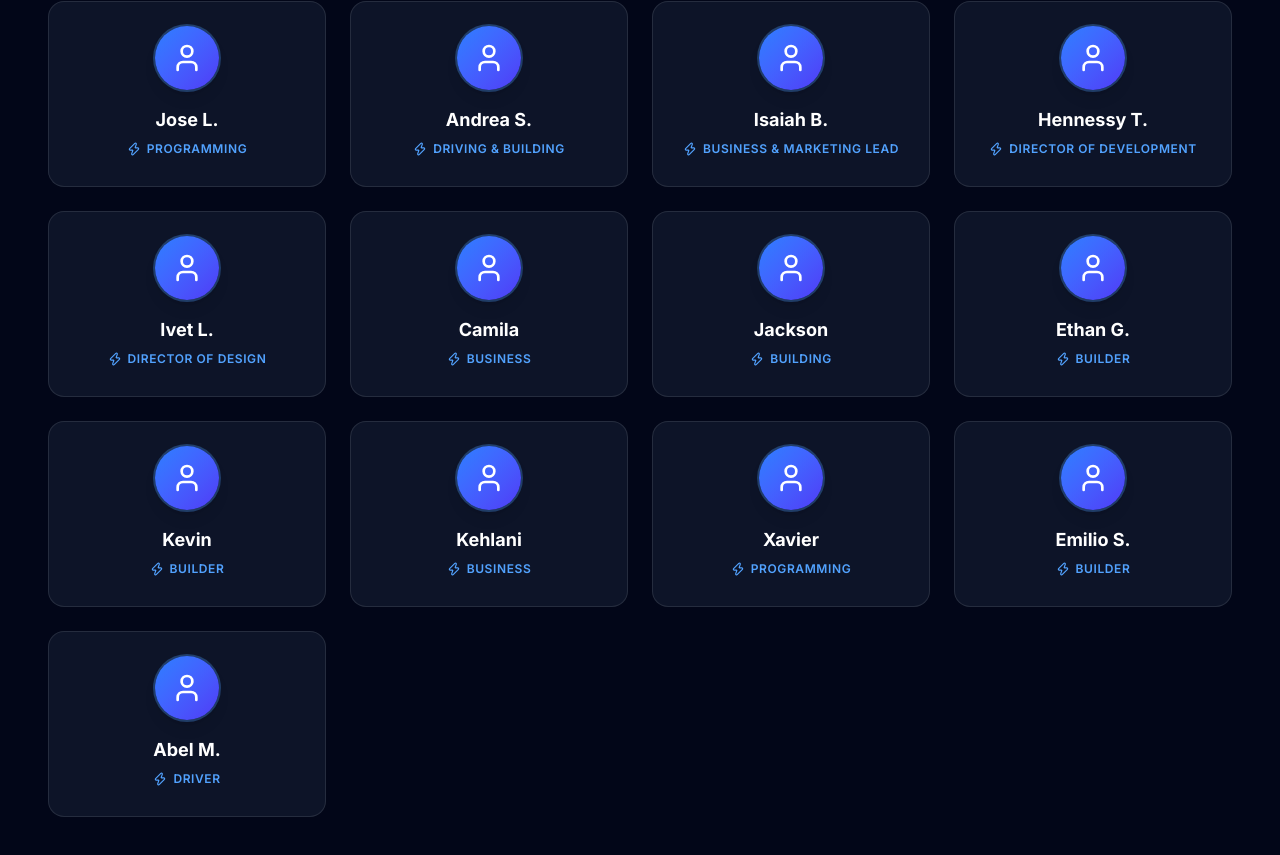
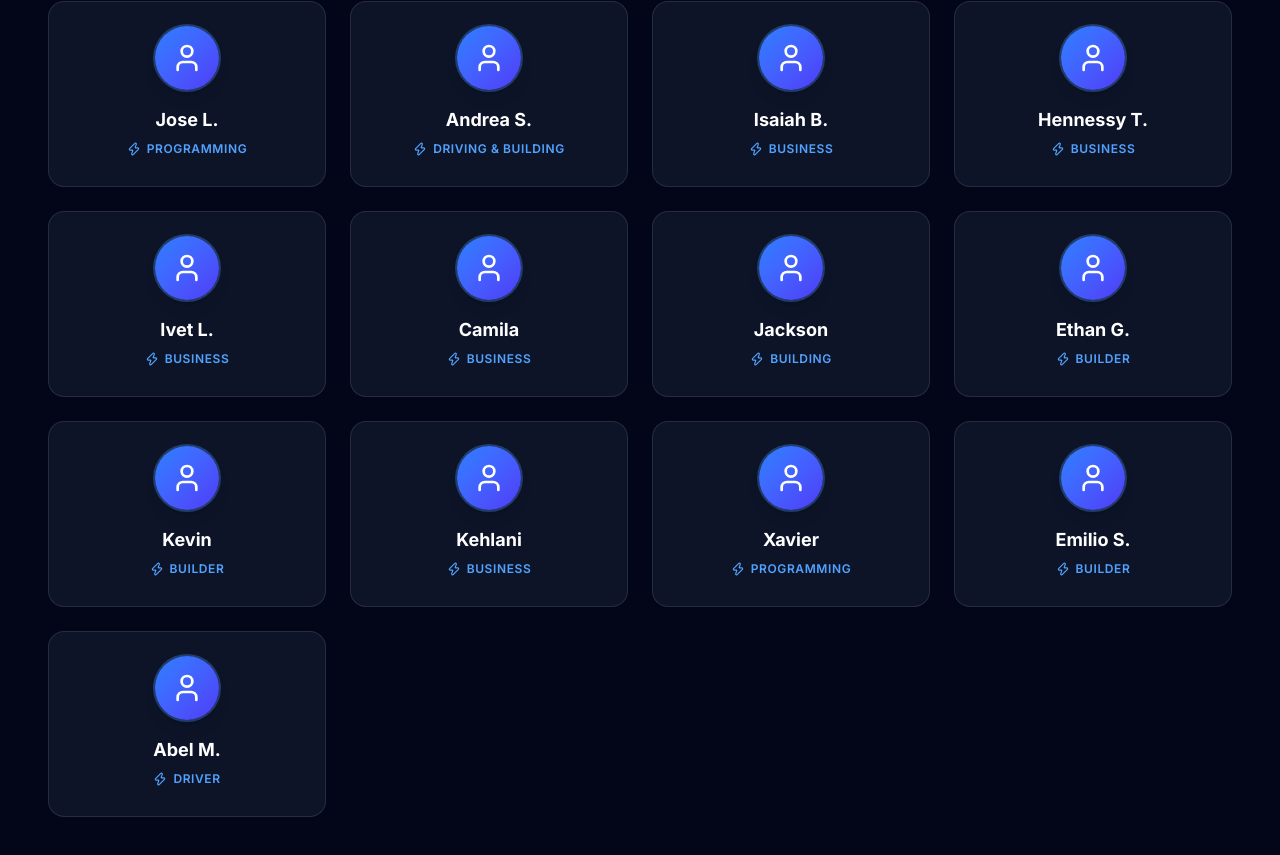
Before and after one commit to joselaurencio/happyhawks, a Next.js app: page /about in a window 1280 px wide. Shown: the part 1350-2205 px from the top of the page. Built offline with nearby package versions, Linux system fonts and the light colour scheme.

Commit message:
Remove lead/director titles from business roles

```diff
--- a/app/about/page.tsx
+++ b/app/about/page.tsx
@@ -7,9 +7,9 @@ import { asset } from "@/lib/constants";
 const teamMembers = [
   { name: "Jose L.", role: "Programming" },
   { name: "Andrea S.", role: "Driving & Building" },
-  { name: "Isaiah B.", role: "Business & Marketing Lead" },
-  { name: "Hennessy T.", role: "Director of Development" },
-  { name: "Ivet L.", role: "Director of Design" },
+  { name: "Isaiah B.", role: "Business" },
+  { name: "Hennessy T.", role: "Business" },
+  { name: "Ivet L.", role: "Business" },
   { name: "Camila", role: "Business" },
   { name: "Jackson", role: "Building" },
   { name: "Ethan G.", role: "Builder" },
```
